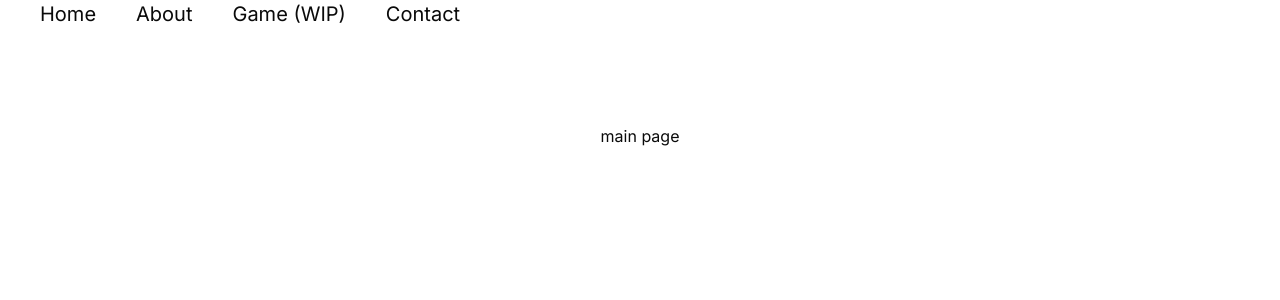
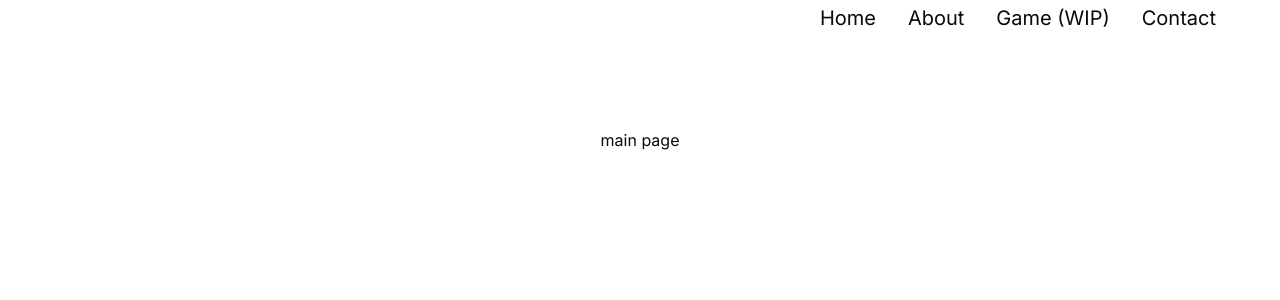
Before and after one commit to availe/Personal-Website-V2, a Next.js app: page / in a window 1280 px wide. Shown: the top 300 px of the page. Built offline with nearby package versions, Linux system fonts and the light colour scheme.

Commit message:
navbar flex gaps

```diff
--- a/src/components/nav-bar-list-item.tsx
+++ b/src/components/nav-bar-list-item.tsx
@@ -11,11 +11,10 @@ interface NavbarListItemProps {
 const NavbarListItem = ({
   href,
   text,
-  isMobileMenu,
   isActive,
   onItemClick,
 }: NavbarListItemProps) => {
-  const itemClass = `text-xl ${isActive && isMobileMenu ? "font-semibold" : ""} ${isMobileMenu ? "" : " ml-10 hover:border-b text-xl"}`
+  const itemClass = `text-xl hover:border-b`
 
   return (
     <li className={itemClass} onClick={onItemClick}>
--- a/src/components/nav-bar.tsx
+++ b/src/components/nav-bar.tsx
@@ -23,7 +23,7 @@ export default function NavBar() {
   return (
     <nav className="relative">
       {isDesktop ? (
-        <ul className="flex flex-row">
+        <ul className="flex flex-row justify-end gap-8 pr-16 pt-1">
             {navDict.map(({ href, text }, index) => (
               <NavbarListItem key={index} href={href} text={text} isActive={pathname === href} />
             ))}
@@ -37,7 +37,7 @@ export default function NavBar() {
             <DrawerTrigger className="absolute right-0 top-0 p-4">
               <XIcon />
             </DrawerTrigger>
-            <ul className="pt-10">
+            <ul className="pt-14 pl-10 flex flex-col gap-6">
             {navDict.map(({ href, text }, index) => (
               <NavbarListItem key={index} href={href} text={text} isActive={pathname === href} />
             ))}
```
